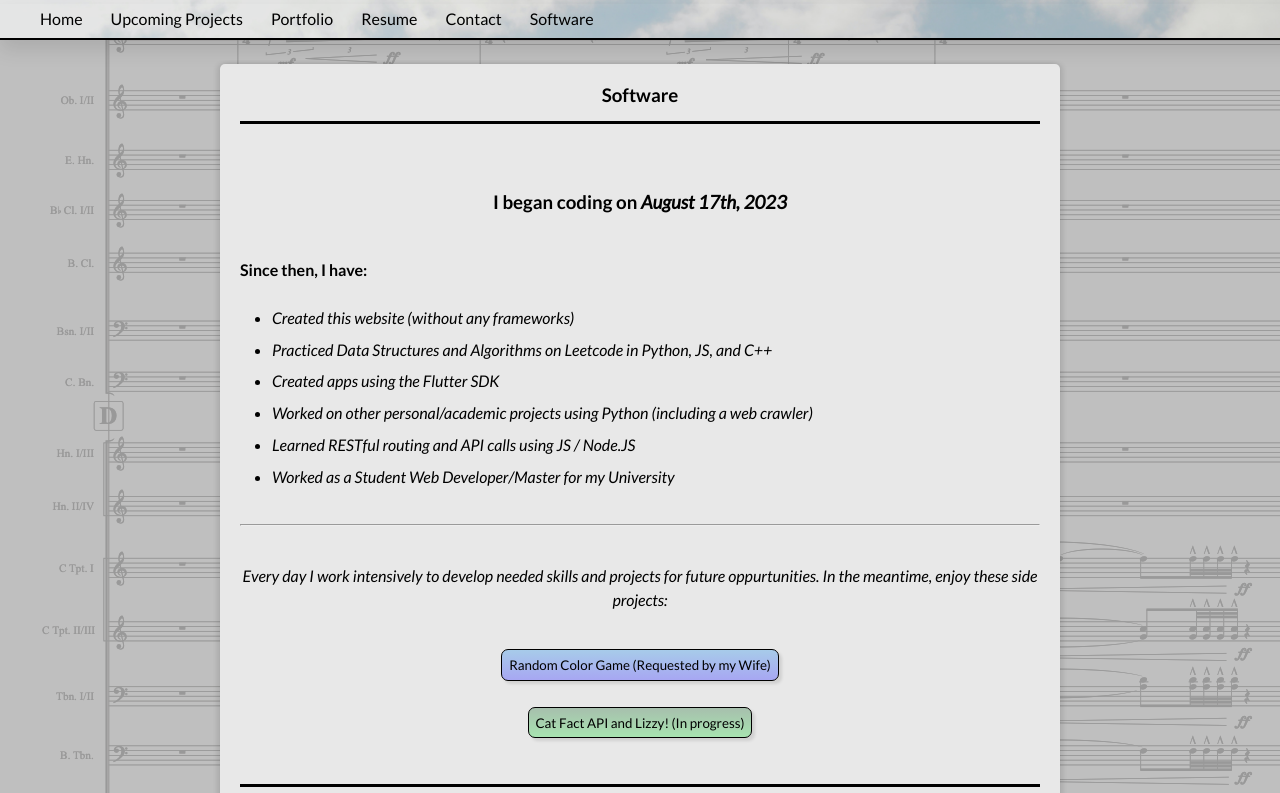
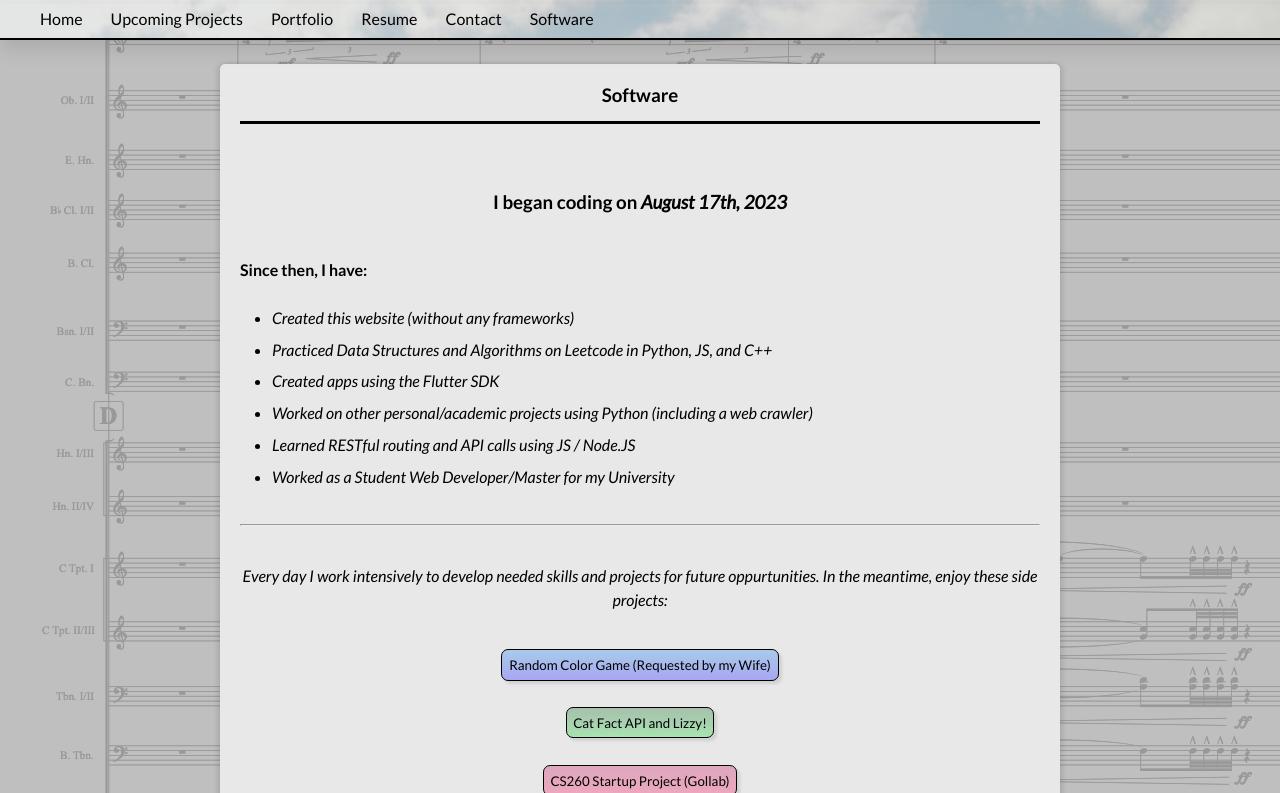
Before and after one commit to Simon-Cheek/Simon-Cheek, a plain HTML site: page software.html in a window 1280 px wide. Shown: the part 76-869 px from the top of the page. Drawn offline with Linux system fonts and the light colour scheme.

Commit message:
update software page

```diff
--- a/software.html
+++ b/software.html
@@ -81,7 +81,11 @@
 
         <br>
 
-        <a href="cat.html"><button class="btn btn-green">Cat Fact API and Lizzy! (In progress)</button></a>
+        <a href="cat.html"><button class="btn btn-green">Cat Fact API and Lizzy!</button></a>
+
+        <br>
+
+        <a href="https://startup.gollab.click"><button class="btn btn-red">CS260 Startup Project (Gollab)</button></a>
 
       </p>
 
--- a/style.css
+++ b/style.css
@@ -307,6 +307,14 @@ input {
   background-image: linear-gradient(rgba(0, 250, 180, 0.3), rgba(0, 180, 200, 0.3));
 }
 
+.btn-red {
+  background-image: linear-gradient(rgba(180, 0, 80, 0.3), rgba(230, 0, 70, 0.3));
+}
+
+.btn-red:hover {
+  background-image: linear-gradient(rgba(200, 30, 120, 0.3), rgba(250, 100, 156, 0.3));
+}
+
 #color-user {
   display: flex;
   flex-direction: column;
```
